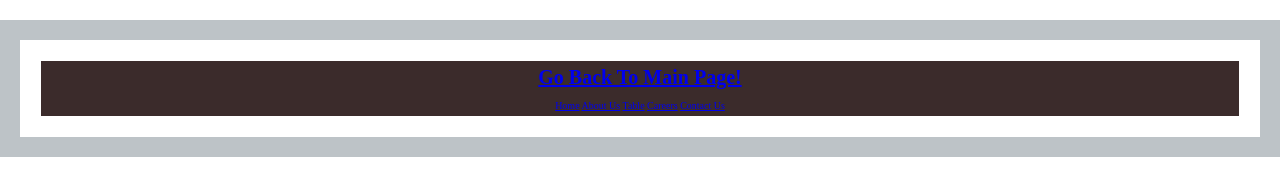
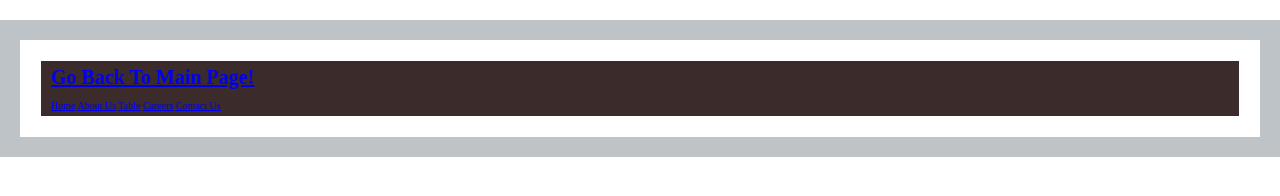
Before and after one commit to fmeah2/fed-farhan, a plain HTML site: page webApp/contact.html in a window 1280 px wide. Drawn offline with Linux system fonts and the light colour scheme.

Commit message:
image added

```diff
--- a/webApp/contact.html
+++ b/webApp/contact.html
@@ -10,9 +10,9 @@
 <body>
 
     <header>
-        <h1><a href="index.html">Go Back To Main Page!</a></h1>
+        <h1 class="contact"><a href="index.html">Go Back To Main Page!</a></h1>
         <br>
-        <nav>
+        <nav class="contact">
             <a href="index.html">Home</a>
             <a href="about.html">About Us</a>
             <a href="table.html">Table</a>
@@ -22,5 +22,7 @@
 
     </header>
 
+    <img class="chicago" src="http://www.dam.brown.edu/people/glin/Chicago_Postcards/chicago.jpg" alt="Chicago>
+
 </body>
 </html>
--- a/webApp/style.css
+++ b/webApp/style.css
@@ -11,6 +11,10 @@ h1{
     margin-bottom: 0px; */
 
     margin: auto auto 0px auto;
+}
+
+.contact{
+    text-align: left;
 }
 
 img{
```
